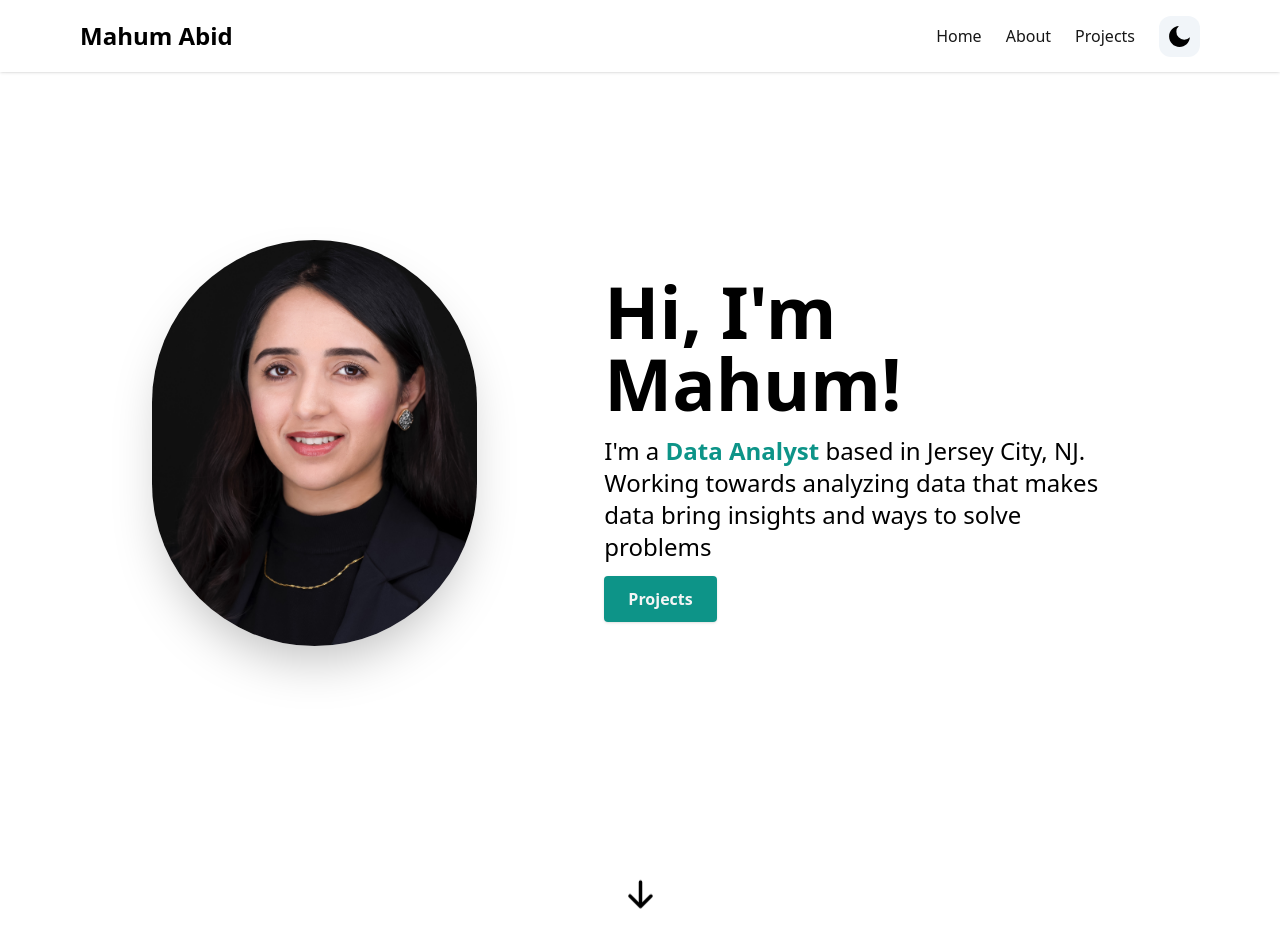
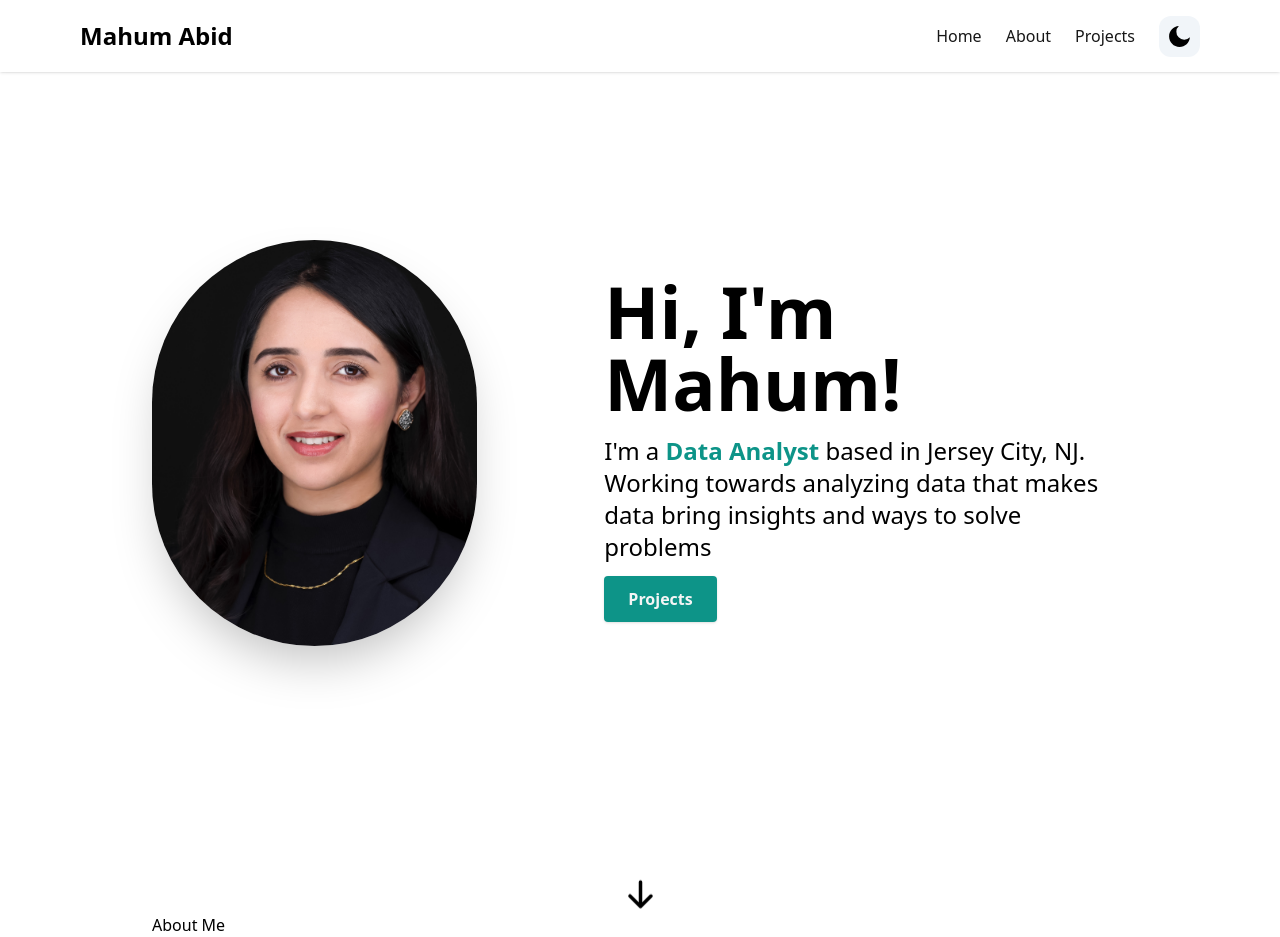
Before and after one commit to mahumabid/Midterm-next.js, a Next.js app in the folder midterm-nextjs/: page / in a window 1280 px wide. Before the commit the page ends 913 px from the top, so only its background shows below. Built offline with nearby package versions, Linux system fonts and the light colour scheme.

Commit message:
closes branch about file with basic body has been coded

```diff
--- a/midterm-nextjs/app/page.tsx
+++ b/midterm-nextjs/app/page.tsx
@@ -1,8 +1,11 @@
 import HeroSection from "../components/HeroSection"
+import AboutSection from "../components/AboutSection"
+
 export default function Home() {
     return (
       <main className="mx-auto max-w-3xl px-4 sm:px-6 md:max-w-5xl ">
         <HeroSection/>
+        <AboutSection/>
       </main>
     )
   }
--- /dev/null
+++ b/midterm-nextjs/components/AboutSection.tsx
@@ -0,0 +1,22 @@
+import React from 'react'
+
+const AboutSection = () => {
+  return (
+    <section id="about">
+        <div>
+            <h1>About Me</h1>
+            <div>
+                <h1></h1>
+                <p></p>
+            </div>
+            <div>
+                <h1></h1>
+                <p></p>
+            </div>
+
+        </div>
+    </section>
+  )
+}
+
+export default AboutSection
```
